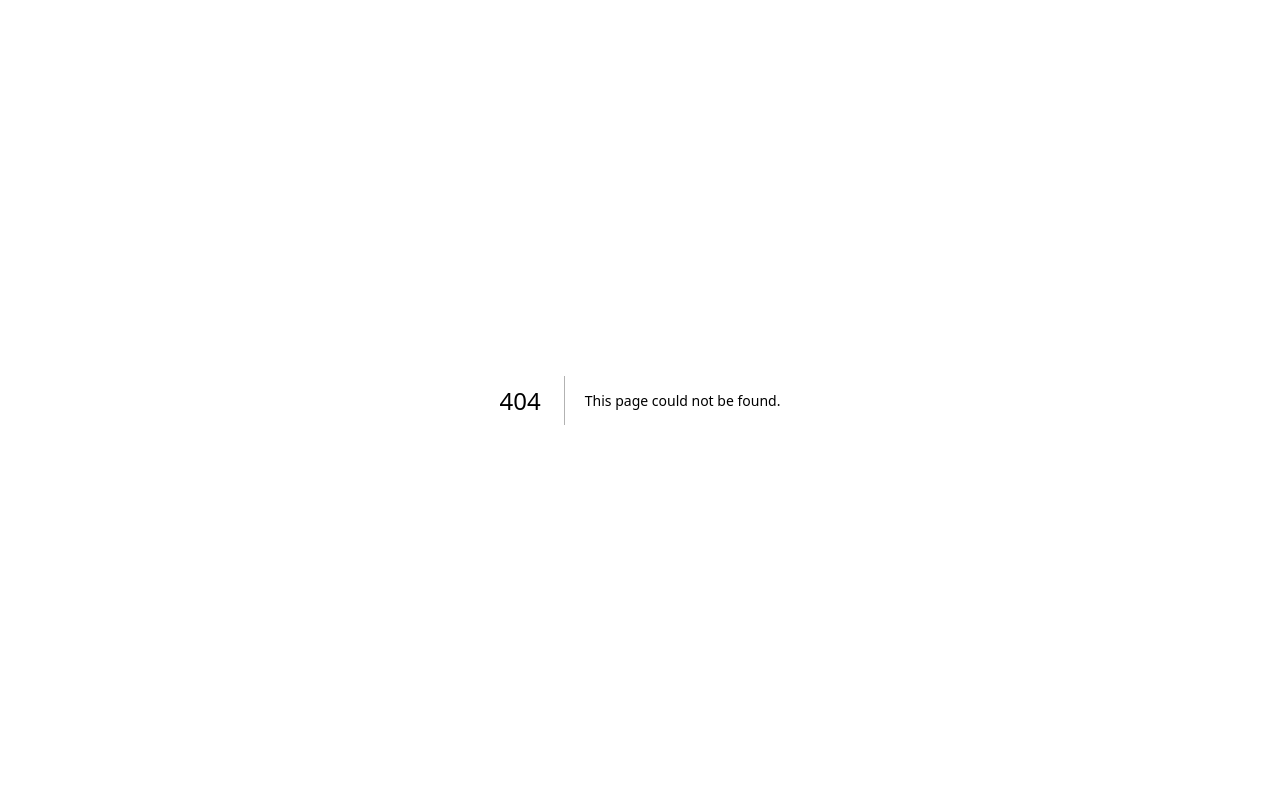
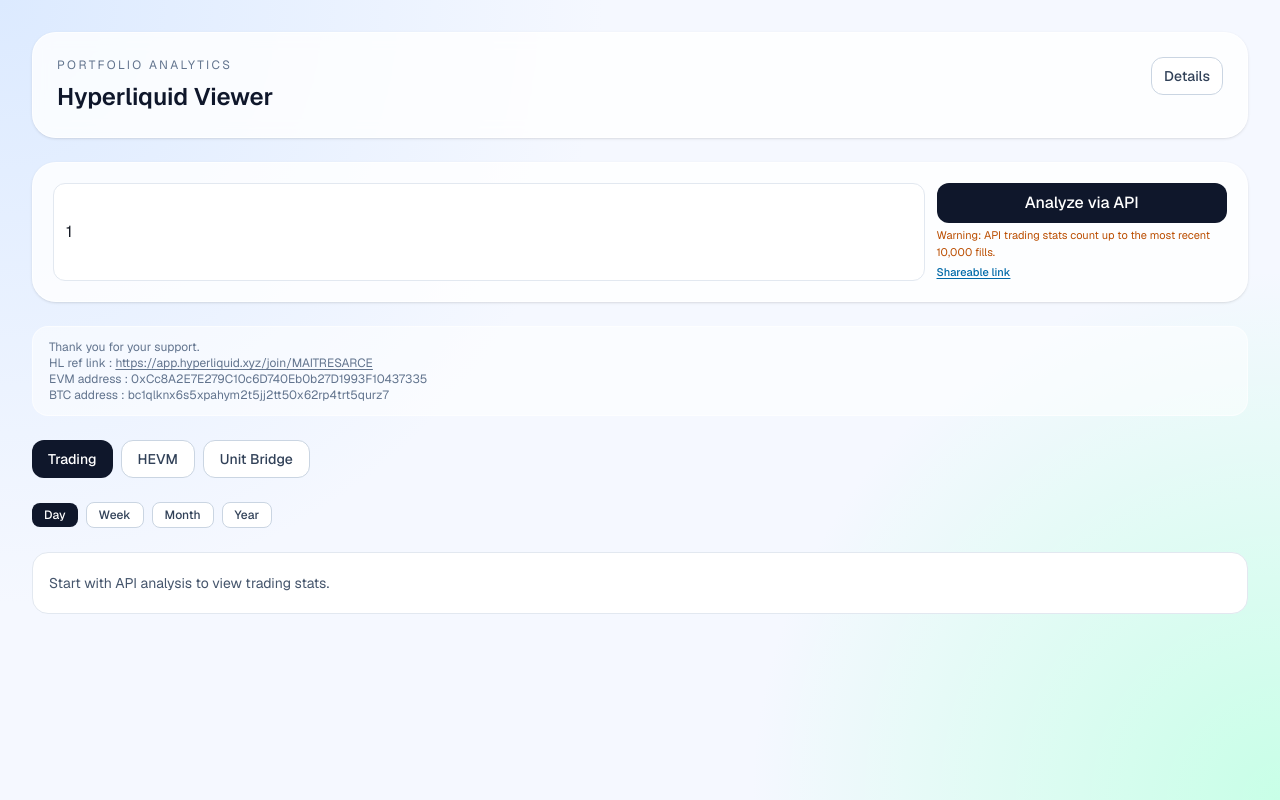
Before and after one commit to MaitreSarce/HL-Viewer, a Next.js app: page /wallet/1 in a window 1280 px wide. Before the commit this address had no page. Built offline with nearby package versions, Linux system fonts and the light colour scheme.

Commit message:
Add shareable wallet route

```diff
--- a/src/app/page.tsx
+++ b/src/app/page.tsx
@@ -167,7 +167,9 @@
   const latest = displayedRows[displayedRows.length - 1] ?? null;
   const columnWidthPx = Math.round(56 * zoomX);
   const chartHeight = Math.round((allowNegative ? 280 : 240) * zoomY);
-  const plotHeight = chartHeight - 34;
+  const valueLabelHeight = 30;
+  const axisLabelHeight = displayedRows.length > 12 ? 58 : 34;
+  const plotHeight = Math.max(120, chartHeight - valueLabelHeight - axisLabelHeight);
   const minWidth = Math.max(620, Math.round(displayedRows.length * columnWidthPx));
   const zeroFromBottom = allowNegative
     ? maxPositive > 0 && negativeAbs > 0
@@ -182,7 +184,7 @@
     ? [maxPositive, maxPositive / 2, 0, minNegative / 2, minNegative].filter((value, index, arr) => index === 0 || Math.abs(value - arr[index - 1]) > 1e-9)
     : [maxAbs, maxAbs * 0.66, maxAbs * 0.33, 0];
   const chartTone = allowNegative ? "rose" : "cyan";
-  const labelEvery = displayedRows.length > 48 ? 6 : displayedRows.length > 28 ? 4 : displayedRows.length > 16 ? 2 : 1;
+  const labelEvery = displayedRows.length > 56 ? 4 : displayedRows.length > 32 ? 3 : displayedRows.length > 18 ? 2 : 1;
 
   const chartBody = (isExpanded = false) => (
     <div className="space-y-4">
@@ -214,14 +216,14 @@
           </div>
           <div className="min-w-0 flex-1 overflow-x-auto pb-2">
             <div className="relative" style={{ minWidth: `${isExpanded ? Math.max(minWidth, 980) : minWidth}px` }}>
-              <div className="relative overflow-hidden rounded-xl border border-slate-200 bg-white px-3 pb-8 pt-5" style={{ height: `${isExpanded ? chartHeight + 80 : chartHeight}px` }}>
-                <div className="pointer-events-none absolute inset-x-3 bottom-8 top-5">
+              <div className="relative overflow-hidden rounded-xl border border-slate-200 bg-white px-3" style={{ height: `${isExpanded ? chartHeight + 90 : chartHeight}px`, paddingTop: `${valueLabelHeight}px`, paddingBottom: `${axisLabelHeight}px` }}>
+                <div className="pointer-events-none absolute inset-x-3" style={{ top: `${valueLabelHeight}px`, bottom: `${axisLabelHeight}px` }}>
                   <div className="absolute inset-x-0 top-0 border-t border-dashed border-slate-200" />
                   <div className="absolute inset-x-0 top-1/3 border-t border-dashed border-slate-100" />
                   <div className="absolute inset-x-0 top-2/3 border-t border-dashed border-slate-100" />
                   {allowNegative ? <div className="absolute inset-x-0 border-t-2 border-slate-300" style={{ bottom: `${zeroFromBottom}px` }} /> : null}
                 </div>
-                <div className="relative flex h-full items-end gap-2">
+                <div className="relative flex items-end gap-2" style={{ height: `${plotHeight}px` }}>
                   {displayedRows.map((row, index) => {
                     const isNegative = allowNegative && row.value < 0;
                     const upPx = !isNegative && maxPositive > 0 ? (Math.max(0, row.value) / maxPositive) * Math.max(0, topSpan) : 0;
@@ -230,9 +232,9 @@
                     const barBottom = allowNegative ? (isNegative ? zeroFromBottom - downPx : zeroFromBottom) : 0;
                     const labelBottom = allowNegative
                       ? isNegative
-                        ? Math.max(2, zeroFromBottom - downPx - 18)
-                        : Math.min(plotHeight + 8, zeroFromBottom + upPx + 8)
-                      : Math.min(plotHeight + 8, barHeightPx + 8);
+                        ? Math.max(4, zeroFromBottom - downPx - 22)
+                        : Math.min(plotHeight + 6, zeroFromBottom + upPx + 8)
+                      : Math.min(plotHeight + 6, barHeightPx + 8);
                     const showAxisLabel = index % labelEvery === 0 || index === displayedRows.length - 1;
                     const barColor = isNegative
                       ? "bg-gradient-to-t from-rose-700 to-rose-400"
@@ -252,12 +254,14 @@
                           className={`absolute left-1/2 w-[72%] -translate-x-1/2 rounded-t-lg shadow-sm transition group-hover:w-[82%] group-hover:brightness-110 ${barColor}`}
                           style={{ height: `${barHeightPx}px`, bottom: `${barBottom}px` }}
                         />
-                        <span
-                          className={`absolute bottom-[-28px] left-1/2 w-full -translate-x-1/2 truncate text-center text-[10px] text-slate-500 ${showAxisLabel ? "opacity-100" : "opacity-0"}`}
-                          title={row.label}
-                        >
-                          {row.label}
-                        </span>
+                        {showAxisLabel ? (
+                          <span
+                            className="absolute left-1/2 top-full mt-3 w-20 origin-top-left -translate-x-2 rotate-45 truncate text-left text-[10px] font-medium text-slate-500"
+                            title={row.label}
+                          >
+                            {row.label}
+                          </span>
+                        ) : null}
                       </div>
                     );
                   })}
@@ -318,8 +322,8 @@
     </article>
   );
 };
-export default function Home() {
-  const [address, setAddress] = useState("");
+export default function Home({ initialAddress = "" }: { initialAddress?: string }) {
+  const [address, setAddress] = useState(initialAddress);
   const [activeTab, setActiveTab] = useState<TabKey>("trading");
   const [histGranularity, setHistGranularity] = useState<HistogramGranularity>("day");
   const [loadingApi, setLoadingApi] = useState(false);
@@ -333,6 +337,8 @@
   const hevmWarnings = useMemo(() => hevm?.meta?.warnings ?? [], [hevm]);
   const unitWarnings = useMemo(() => unitBridge?.meta?.warnings ?? [], [unitBridge]);
   const walletAgeDays = hevm?.stats?.sinceFirstTx?.days ?? null;
+  const trimmedAddress = address.trim();
+  const sharePath = trimmedAddress ? `/wallet/${encodeURIComponent(trimmedAddress)}` : "";
 
   const onAnalyzeApi = async (event: FormEvent) => {
     event.preventDefault();
@@ -434,6 +440,11 @@
             {loadingApi ? "Loading API..." : "Analyze via API"}
           </button>
           <p className="text-[11px] text-amber-700">Warning: API trading stats count up to the most recent 10,000 fills.</p>
+          {sharePath ? (
+            <Link href={sharePath} className="text-[11px] font-medium text-sky-700 underline underline-offset-2 hover:text-sky-900">
+              Shareable link
+            </Link>
+          ) : null}
         </div>
       </form>
 
--- /dev/null
+++ b/src/app/wallet/[address]/page.tsx
@@ -0,0 +1,12 @@
+import Home from "@/app/page";
+
+type WalletPageProps = {
+  params: Promise<{
+    address: string;
+  }>;
+};
+
+export default async function WalletPage({ params }: WalletPageProps) {
+  const { address } = await params;
+  return <Home initialAddress={decodeURIComponent(address)} />;
+}
```
